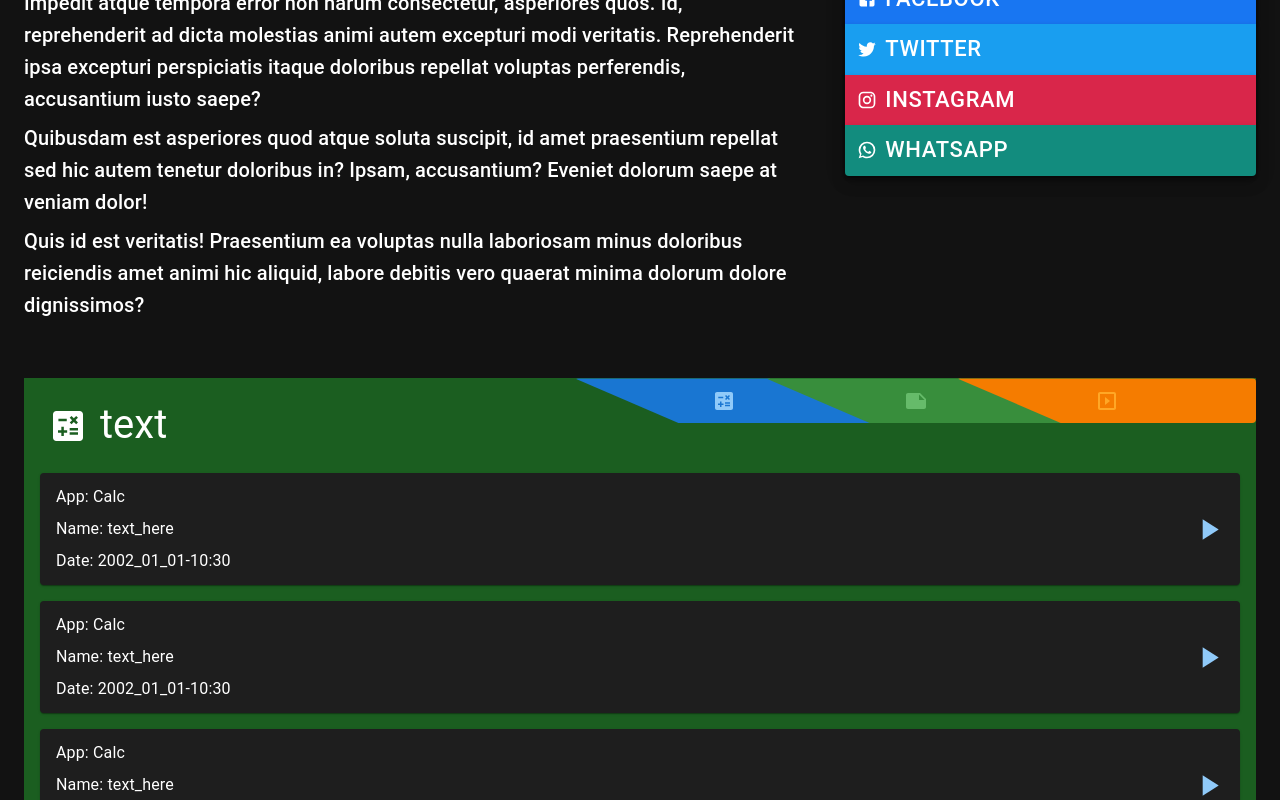
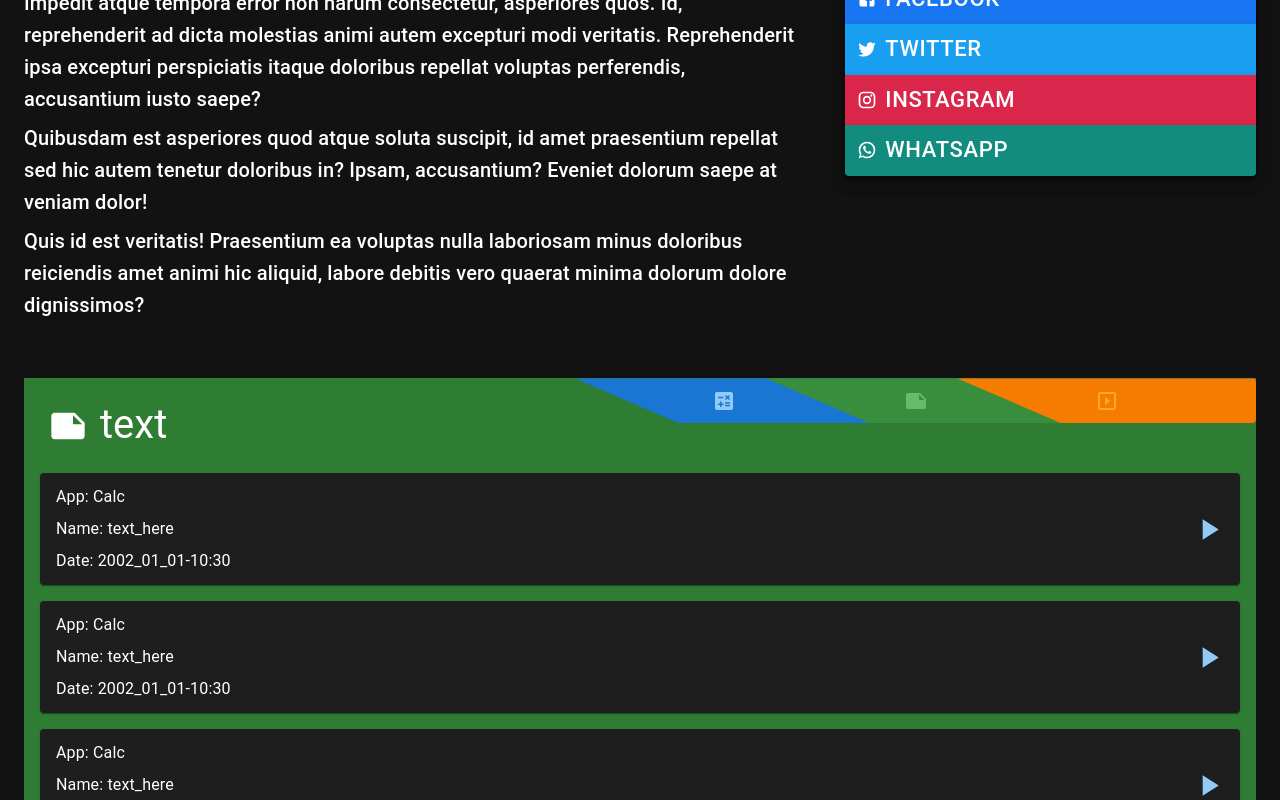
Before and after one commit to k4-100/calc, a React (Vite) app: page / in a window 1280 px wide. Both pictures are taken after a click on the button 915 px from the left and 1317 px from the top of the page. Shown: the part 917-1717 px from the top of the page. Built offline with nearby package versions, Linux system fonts and the light colour scheme.

Commit message:
Added and implemented current Icon()

```diff
--- a/src/components/Home/Saves.tsx
+++ b/src/components/Home/Saves.tsx
@@ -25,13 +25,30 @@ const Saves: React.FC = () => {
 
   const currentBgColor = () => {
     if( currentApp == AppKind.Text)
-      return `${green[900]}`;
+      return `${green[800]}`;
 
     if( currentApp == AppKind.Present)
       return `${orange[900]}`
 
     return `${blue[900]}`;
   }
+
+  const currentIcon = () => {
+    if(currentApp == AppKind.Text)
+      return <>
+        <Note />
+      </>;
+
+    if(currentApp == AppKind.Present)
+      return <>
+        <Slideshow />
+      </>;
+
+      return <>
+        <Calculate />
+      </>;
+  }
+
 
   return (
     <Box
@@ -51,12 +68,17 @@ const Saves: React.FC = () => {
       >
         <Box sx={{
           display: "flex",
-          alignItems: "center"
+          alignItems: "center",
+          "& > svg":{
+            fontSize: "40px",
+            mr: 1.5
+          }
         }}>
-          <Calculate sx={{
-            fontSize: "40px",
-            mr: 1.5,
-          }}/>
+          {/* <Calculate sx={{ */}
+          {/*   fontSize: "40px", */}
+          {/*   mr: 1.5, */}
+          {/* }}/> */}
+          { currentIcon() }
           <Typography variant="h3" sx={{
             fontSize: "40px",
             alignSelf: "flex-start"
```
